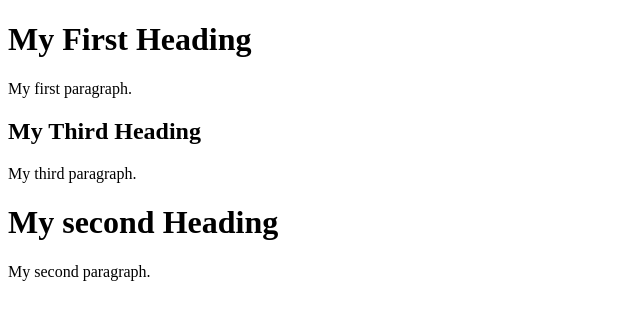
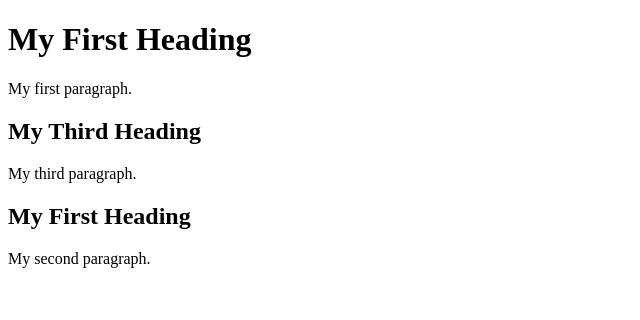
Before and after one commit to Ariel-Laurella/TestRepo, a plain HTML site: page index.html in a window 1280 px wide. Shown: the whole page, without its empty margins (0-640 px from the left). Drawn offline with Linux system fonts and the light colour scheme.

Commit message:
second commit branch issue-1

```diff
--- a/index.html
+++ b/index.html
@@ -10,10 +10,9 @@
 
 <p>My third paragraph.</p>
 
-<h1>My second Heading</h1>
+<h2>My First Heading</h2>
 
 <p>My second paragraph.</p>
 
-
 </body>
 </html>
```
